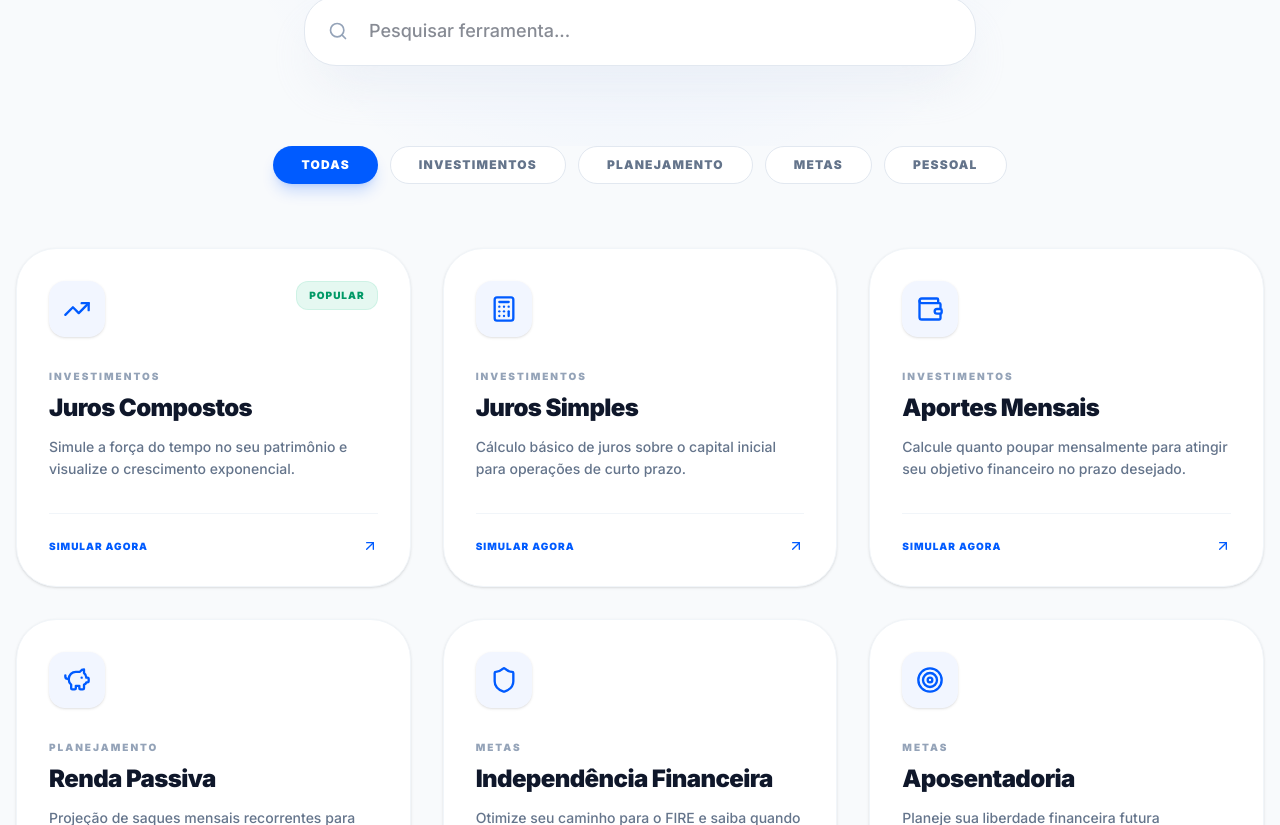
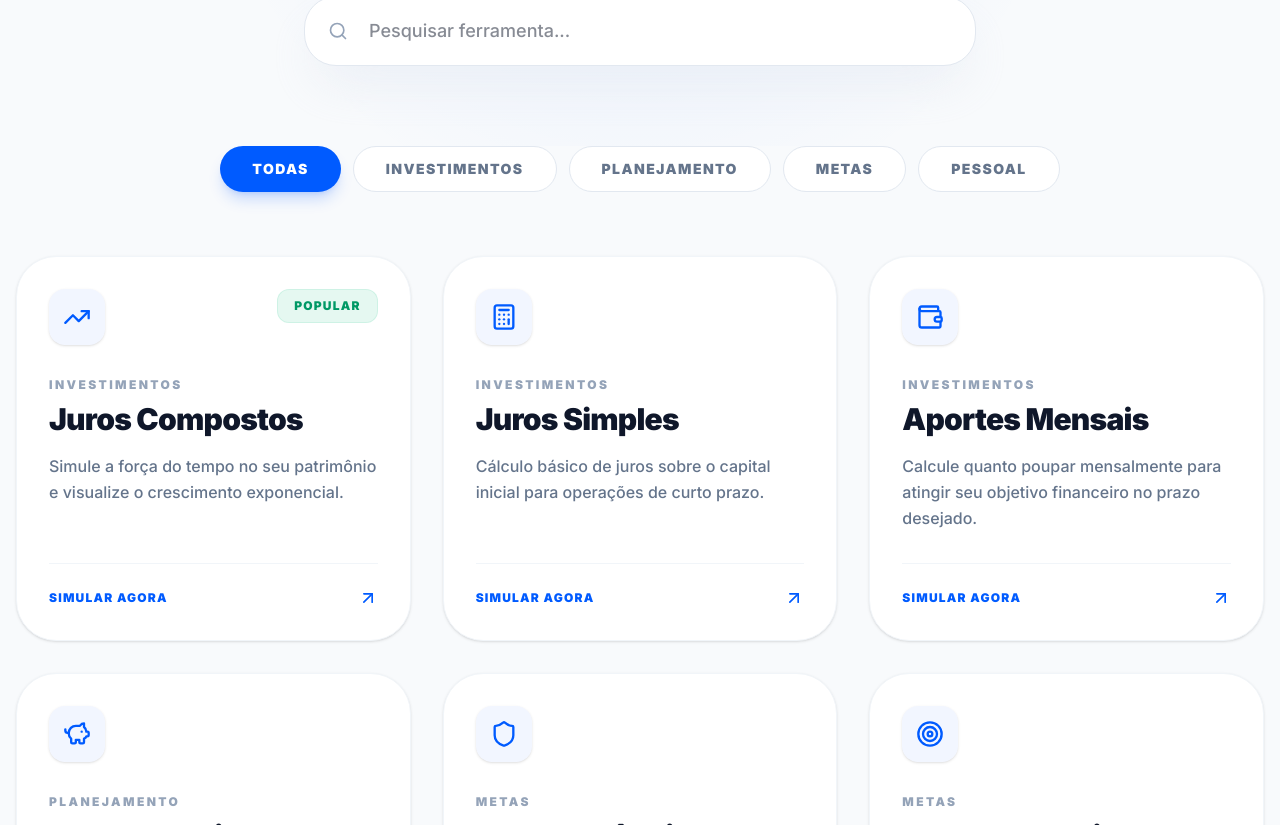
Before and after one commit to EuAleCorrea/App-Hubinvestor, a Next.js app: page /lp in a window 1280 px wide. Shown: the part 635-1460 px from the top of the page. Built offline with nearby package versions, Linux system fonts and the light colour scheme.

Commit message:
style: melhoria na legibilidade e tamanhos de fonte na LP e calculadoras

```diff
--- a/src/app/lp/[slug]/page.tsx
+++ b/src/app/lp/[slug]/page.tsx
@@ -175,7 +175,7 @@ export default function CalculadoraPublicaPage() {
                             {calculadora.descricao}
                         </p>
                     </div>
-                    <div className="flex items-center gap-2 px-3 py-1.5 bg-blue-50 dark:bg-primary/10 text-primary text-[10px] font-black uppercase tracking-widest rounded-xl border border-blue-100 dark:border-primary/20 shrink-0">
+                    <div className="flex items-center gap-2 px-4 py-2 bg-blue-50 dark:bg-primary/10 text-primary text-xs font-black uppercase tracking-widest rounded-xl border border-blue-100 dark:border-primary/20 shrink-0">
                         <span className="w-1.5 h-1.5 bg-primary rounded-full animate-pulse"></span>
                         Simulador de Precisão
                     </div>
--- a/src/app/lp/page.tsx
+++ b/src/app/lp/page.tsx
@@ -171,9 +171,9 @@ export default function LandingPage() {
             {/* Filtros */}
             <section className="max-w-7xl mx-auto px-4 mb-16" id="ferramentas">
                 <div className="flex flex-wrap justify-center gap-3">
-                    <button className="px-7 py-2.5 rounded-full bg-primary text-white text-xs font-black uppercase tracking-widest shadow-lg shadow-primary/20 hover:scale-105 transition-transform">Todas</button>
+                    <button className="px-8 py-3 rounded-full bg-primary text-white text-sm font-black uppercase tracking-widest shadow-lg shadow-primary/20 hover:scale-105 transition-transform">Todas</button>
                     {["Investimentos", "Planejamento", "Metas", "Pessoal"].map((cat) => (
-                        <button key={cat} className="px-7 py-2.5 rounded-full bg-white dark:bg-slate-800 border border-slate-200 dark:border-slate-700 text-slate-500 dark:text-slate-400 text-xs font-black uppercase tracking-widest hover:border-primary/40 hover:text-primary transition-all">
+                        <button key={cat} className="px-8 py-3 rounded-full bg-white dark:bg-slate-800 border border-slate-200 dark:border-slate-700 text-slate-500 dark:text-slate-400 text-sm font-black uppercase tracking-widest hover:border-primary/40 hover:text-primary transition-all">
                             {cat}
                         </button>
                     ))}
@@ -196,25 +196,25 @@ export default function LandingPage() {
                                         <Icon className="w-7 h-7" />
                                     </div>
                                     {calc.popular && (
-                                        <span className="bg-emerald-500/10 text-emerald-600 dark:text-emerald-400 text-[10px] font-black uppercase tracking-widest px-3 py-1.5 rounded-xl border border-emerald-500/10">
+                                        <span className="bg-emerald-500/10 text-emerald-600 dark:text-emerald-400 text-xs font-black uppercase tracking-widest px-4 py-2 rounded-xl border border-emerald-500/10">
                                             Popular
                                         </span>
                                     )}
                                 </div>
 
                                 <div className="flex-1">
-                                    <p className="text-[10px] font-black text-slate-400 uppercase tracking-[0.2em] mb-2">{calc.categoria}</p>
-                                    <h2 className="text-2xl font-black text-slate-900 dark:text-white mb-3 group-hover:text-primary transition-colors tracking-tight">
+                                    <p className="text-xs font-black text-slate-400 dark:text-slate-500 uppercase tracking-[0.2em] mb-2">{calc.categoria}</p>
+                                    <h2 className="text-3xl font-black text-slate-900 dark:text-white mb-4 group-hover:text-primary transition-colors tracking-tight">
                                         {calc.nome}
                                     </h2>
-                                    <p className="text-sm text-slate-500 dark:text-slate-400 font-medium leading-relaxed mb-8">
+                                    <p className="text-base text-slate-500 dark:text-slate-400 font-medium leading-relaxed mb-8">
                                         {calc.descricao}
                                     </p>
                                 </div>
 
-                                <div className="pt-6 border-t border-slate-100 dark:border-white/5 flex items-center justify-between text-[10px] font-black uppercase tracking-widest text-primary group-hover:gap-2 transition-all">
+                                <div className="pt-6 border-t border-slate-100 dark:border-white/10 flex items-center justify-between text-xs font-black uppercase tracking-widest text-primary group-hover:gap-2 transition-all">
                                     <span>Simular Agora</span>
-                                    <ArrowUpRight className="w-4 h-4 transition-transform duration-500 group-hover:translate-x-1 group-hover:-translate-y-1" />
+                                    <ArrowUpRight className="w-5 h-5 transition-transform duration-500 group-hover:translate-x-1 group-hover:-translate-y-1" />
                                 </div>
 
                                 <div className="absolute -right-10 -bottom-10 w-32 h-32 bg-primary/5 rounded-full blur-3xl opacity-0 group-hover:opacity-100 transition-opacity duration-700"></div>
```
